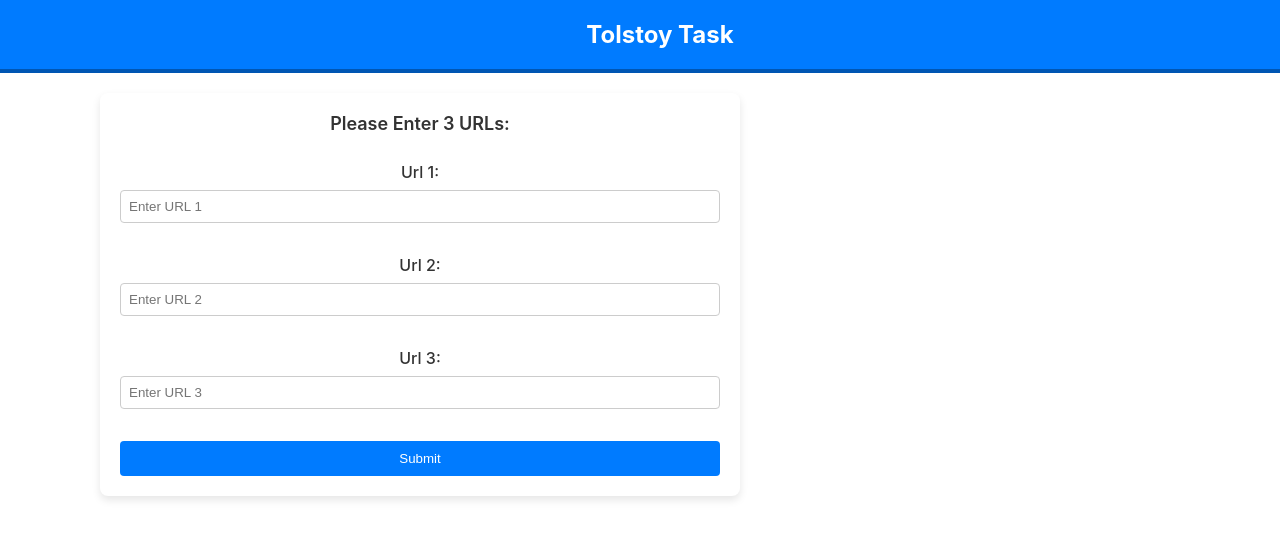
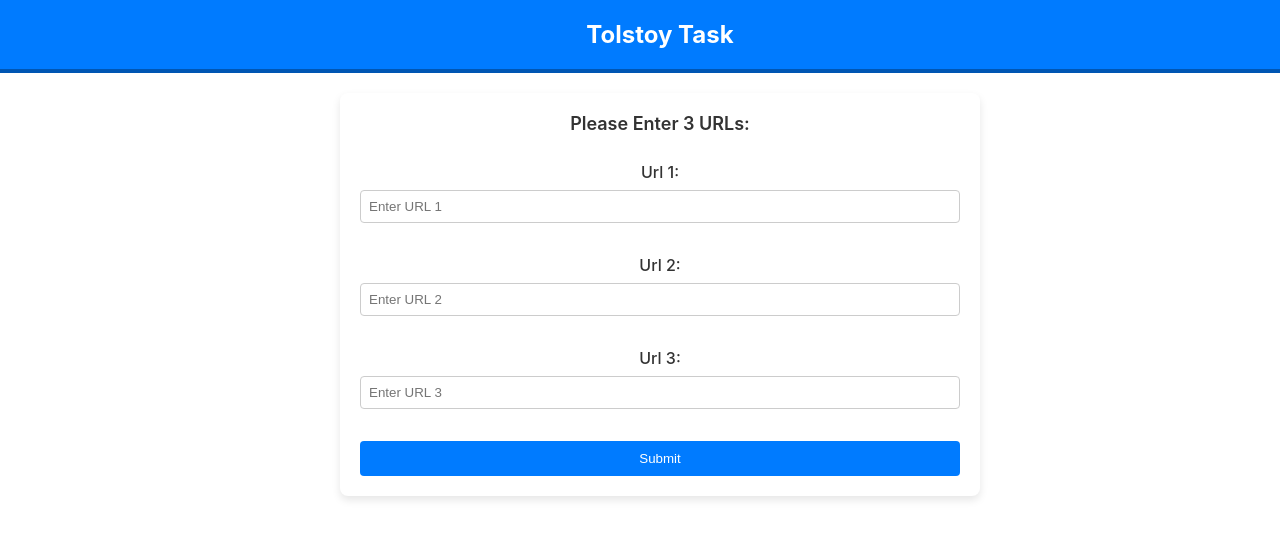
Before and after one commit to linBM1996/tolstoy-task, a React (Create React App) app: page / in a window 1280 px wide. Shown: the top 538 px of the page. Built offline with nearby package versions, Linux system fonts and the light colour scheme.

Commit message:
fix style

```diff
--- a/src/App.js
+++ b/src/App.js
@@ -42,7 +42,6 @@
   alignItems: 'center',
   justifyContent: 'center', // Center content vertically
   width: '100%',
-  maxWidth: '800px',
   flex: '1 0 auto',
   overflowY: 'auto',
   padding: '20px',
```
